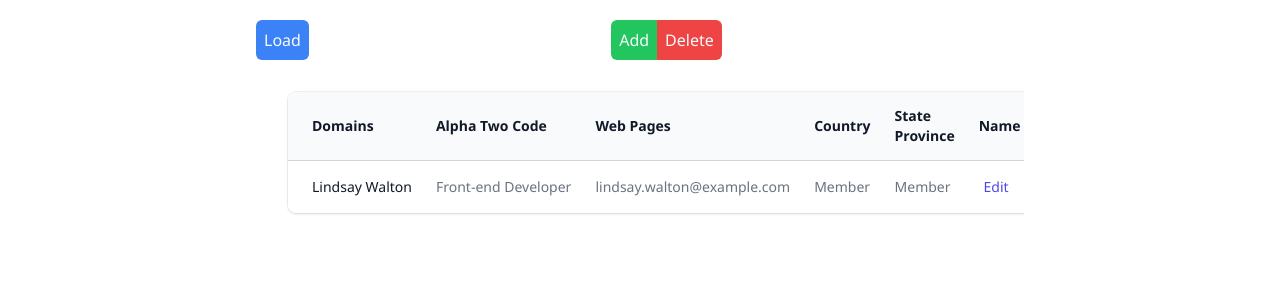
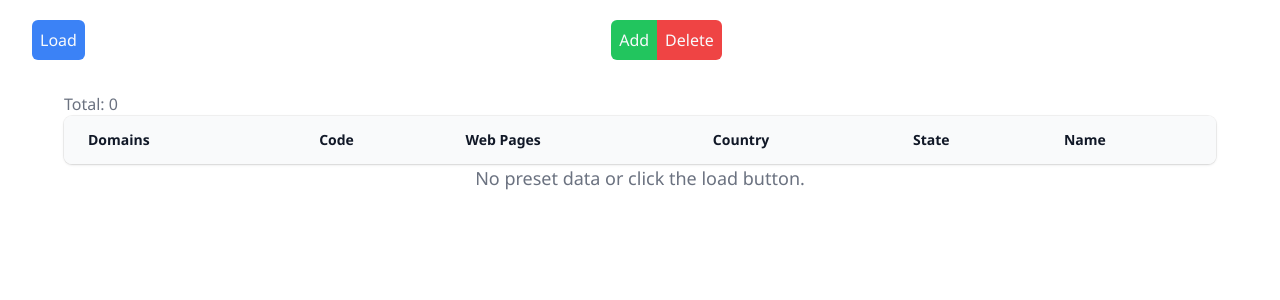
Before and after one commit to sirawat21/drive-iq, a React (Create React App) app: page / in a window 1280 px wide. Shown: the top 300 px of the page. Built offline with nearby package versions, Linux system fonts and the light colour scheme; the HTML template or start-up script is replaced by a standard one.

Commit message:
add feature sending data prop into table container

```diff
--- a/src/App.js
+++ b/src/App.js
@@ -14,8 +14,8 @@ function App() {
   const fetchDataJSON = async () => {
     try {
       const response = await fetch(CONFIG["url"]);
-      const rawData = await response.json();
-      setData(rawData);
+      const responseData = await response.json();
+      setData(responseData);
     } catch (error) {
       console.error(error);
       setData("API is not available");
@@ -48,7 +48,7 @@ function App() {
           </Button>
         </div>
       </div>
-      <Table data={data} />
+      <Table dataLists={data} />
     </Frame>
   );
 }
--- a/src/components/frame/frame.component.jsx
+++ b/src/components/frame/frame.component.jsx
@@ -1,9 +1,7 @@
 const Frame = ({ children }) => {
   return (
-    <div className="mx-auto mt-5 max-w-7xl px-4 sm:px-6 lg:px-8">
-      <div className="mx-auto max-w-3xl">
-         {children}
-      </div>
+    <div className="mx-auto max-w-7xl px-4 sm:px-6 lg:px-8 mt-5">
+      {children}
     </div>
   );
 };
--- a/src/components/table/table.component.jsx
+++ b/src/components/table/table.component.jsx
@@ -1,13 +1,11 @@
 import { useState } from "react";
-const Table = ({ data }) => {
-   const people = [
-      { name: 'Lindsay Walton', title: 'Front-end Developer', email: 'lindsay.walton@example.com', role: 'Member' },
-    ]
+const Table = ({ dataLists = "" }) => {
   return (
     <div className="px-4 sm:px-6 lg:px-8">
       <div className="mt-8 flex flex-col">
         <div className="-my-2 -mx-4 overflow-x-auto sm:-mx-6 lg:-mx-8">
           <div className="inline-block min-w-full py-2 align-middle md:px-6 lg:px-8">
+            <p className="text-md text-gray-500">Total: {dataLists.length}</p>
             <div className="overflow-hidden shadow ring-1 ring-black ring-opacity-5 md:rounded-lg">
               <table className="min-w-full divide-y divide-gray-300">
                 <thead className="bg-gray-50">
@@ -22,7 +20,7 @@ const Table = ({ data }) => {
                       scope="col"
                       className="px-3 py-3.5 text-left text-sm font-semibold text-gray-900"
                     >
-                      Alpha Two Code
+                      Code
                     </th>
                     <th
                       scope="col"
@@ -40,7 +38,7 @@ const Table = ({ data }) => {
                       scope="col"
                       className="px-3 py-3.5 text-left text-sm font-semibold text-gray-900"
                     >
-                      State Province
+                      State
                     </th>
                     <th
                       scope="col"
@@ -51,36 +49,41 @@ const Table = ({ data }) => {
                   </tr>
                 </thead>
                 <tbody className="divide-y divide-gray-200 bg-white">
-                  {people.map((person) => (
-                    <tr key={person.email}>
+                  {dataLists != "" &&
+                    dataLists.map((data, key) => (
+                      <tr key={key}>
                         <td className="whitespace-nowrap py-4 pl-4 pr-3 text-sm font-medium text-gray-900 sm:pl-6">
-                        {person.name}
+                          {data["domains"].map((domain, key) => (
+                            <p key={key}>{domain}</p>
+                          ))}
                         </td>
                         <td className="whitespace-nowrap px-3 py-4 text-sm text-gray-500">
-                        {person.title}
+                          {data["alpha_two_code"]}
                         </td>
                         <td className="whitespace-nowrap px-3 py-4 text-sm text-gray-500">
-                        {person.email}
+                          {data["web_pages"].map((web_page, key) => (
+                            <p key={key}>{web_page}</p>
+                          ))}
                         </td>
                         <td className="whitespace-nowrap px-3 py-4 text-sm text-gray-500">
-                        {person.role}
+                          {data["country"]}
                         </td>
                         <td className="whitespace-nowrap px-3 py-4 text-sm text-gray-500">
-                        {person.role}
+                          {data["state-province"]}
                         </td>
-                      <td className="relative whitespace-nowrap py-4 pl-3 pr-4 text-right text-sm font-medium sm:pr-6">
-                        <a
-                          href="#"
-                          className="text-indigo-600 hover:text-indigo-900"
-                        >
-                          Edit<span className="sr-only">, {person.name}</span>
-                        </a>
+                        <td className="whitespace-nowrap px-3 py-4 text-sm text-gray-500">
+                          {data["name"]}
                         </td>
                       </tr>
                     ))}
                 </tbody>
               </table>
             </div>
+            {dataLists == "" && (
+              <p className="text-gray-500 text-lg text-center">
+                No preset data or click the load button.
+              </p>
+            )}
           </div>
         </div>
       </div>
```
Lines whose indentation alone changed are shown as unchanged.
